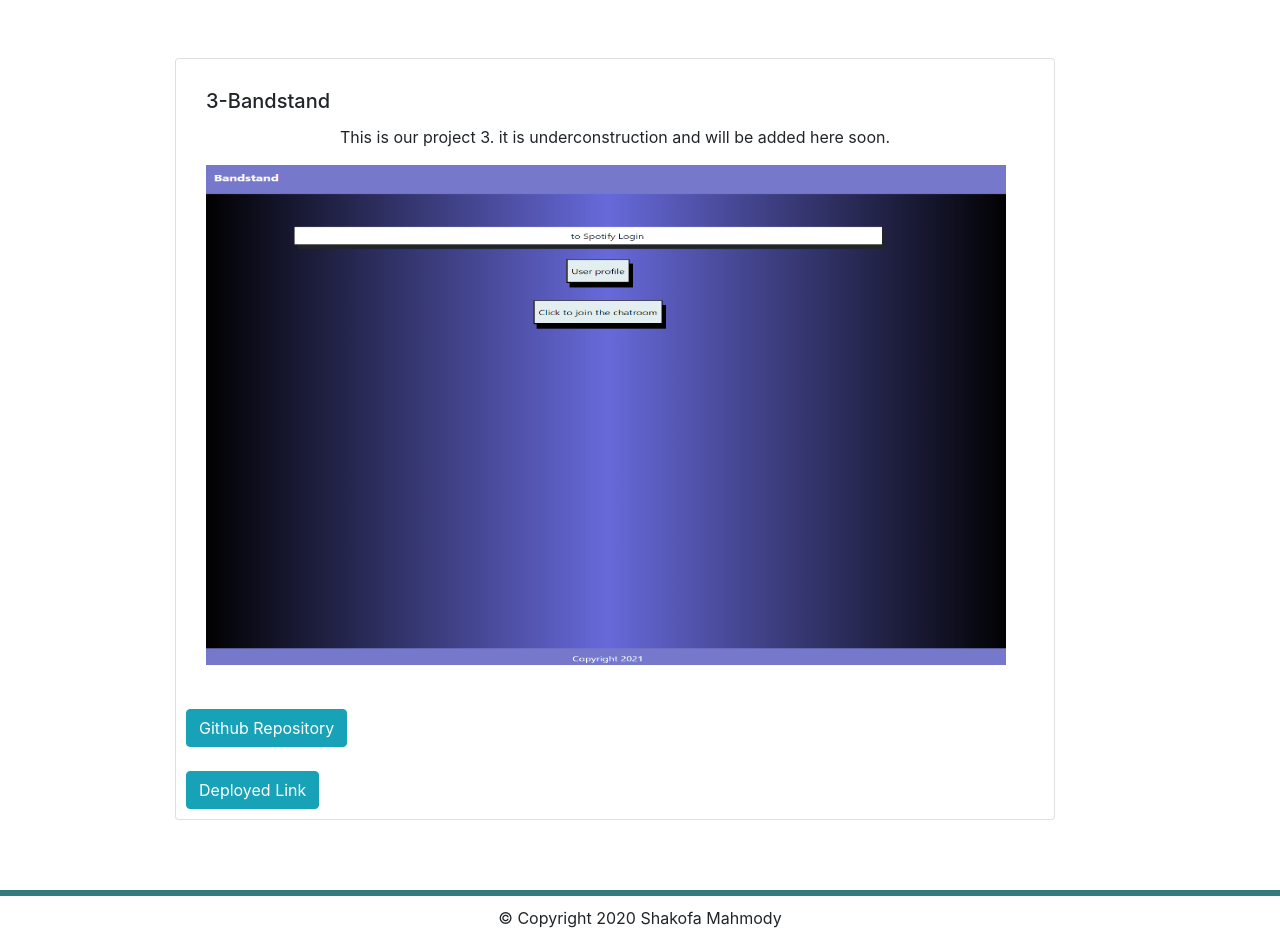
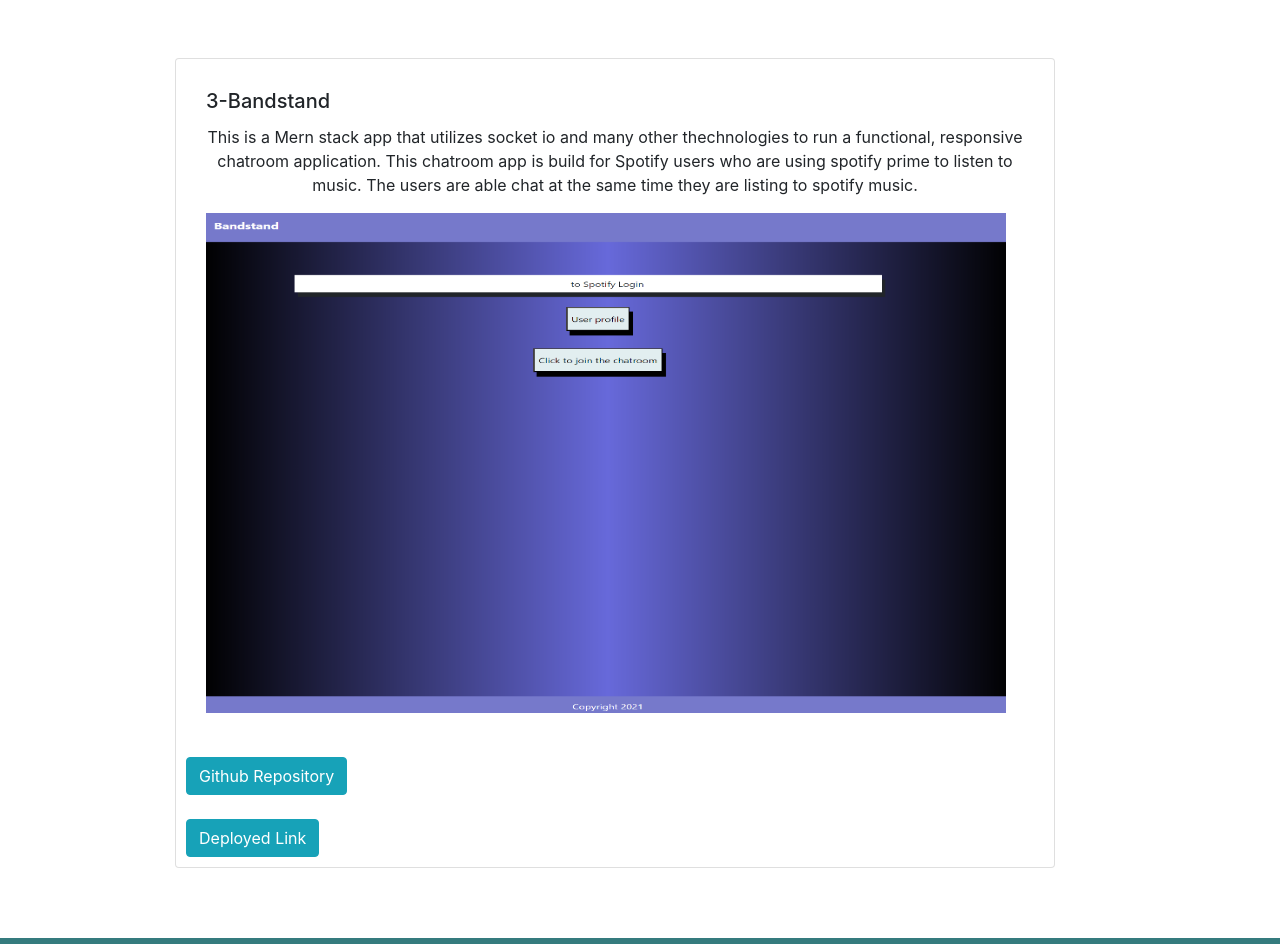
Before and after one commit to shakofa/React-Portfolio-App, a React (Create React App) app: page /Portfolio in a window 1280 px wide. Shown: the part 1940-2892 px from the top of the page. Built offline with nearby package versions, Linux system fonts and the light colour scheme.

Commit message:
Added project 3 to my portfolio

```diff
--- a/src/components/Cards/Project3Card.js
+++ b/src/components/Cards/Project3Card.js
@@ -10,7 +10,7 @@ export default function Project3Card() {
                 <Card.Body>
                     <Card.Title>3-Bandstand</Card.Title>
                     <Card.Text>
-                                    This is our project 3. it is underconstruction and will be added here soon.
+                        This is a Mern stack app that utilizes socket io and many other thechnologies to run a functional, responsive chatroom application. This chatroom app is build for Spotify users who are using spotify prime to listen to music. The users are able chat at the same time they are listing to spotify music.
                     </Card.Text>
                     <div>
 
@@ -21,12 +21,13 @@ export default function Project3Card() {
 
                 </Card.Body>
                     <div>
-                                    <Button className="btn-info">Github Repository</Button>
-
+                        <a href="https://github.com/shakofa/Bandstand/tree/main"><Button className="btn-info">Github Repository</Button></a>
                     </div>
                     <br />
+
                     <div>
-                                    <Button className="btn-info">Deployed Link</Button>
+                        <a href="https://bandstandv1.herokuapp.com/"><Button className="btn-info">Deployed Link</Button></a>
+
                     </div>
             </Card>
         </div>
```
Lines whose indentation alone changed are shown as unchanged.
